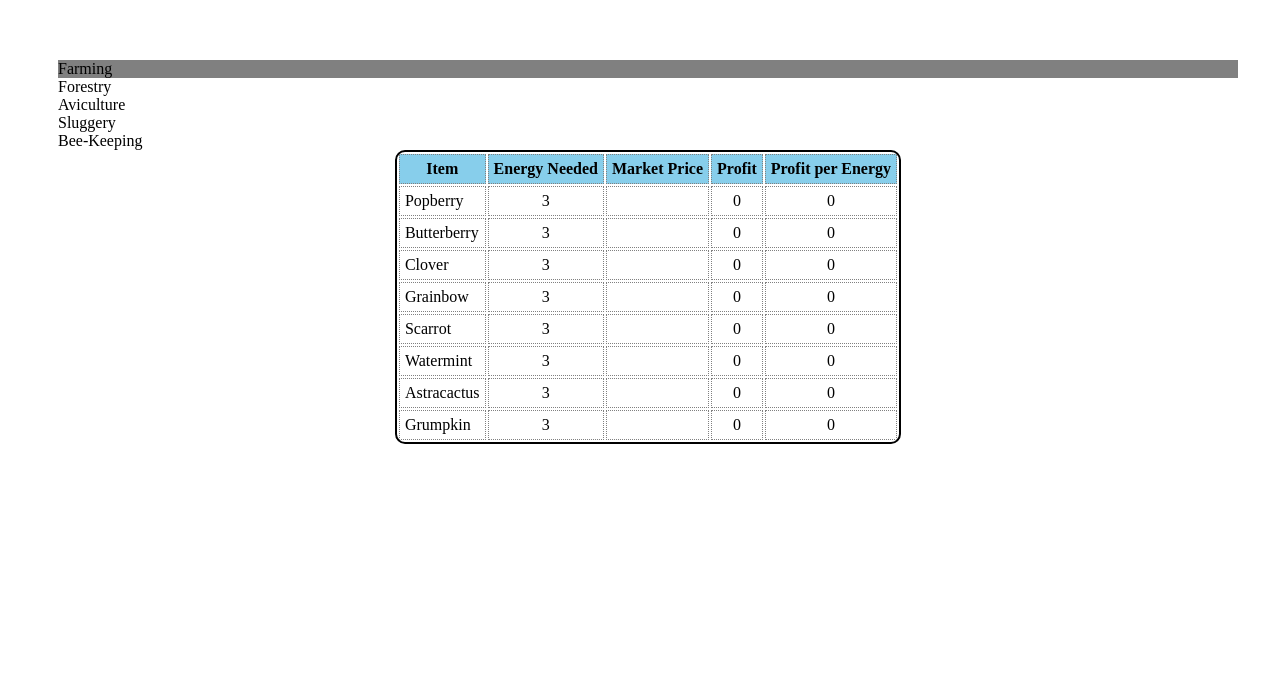
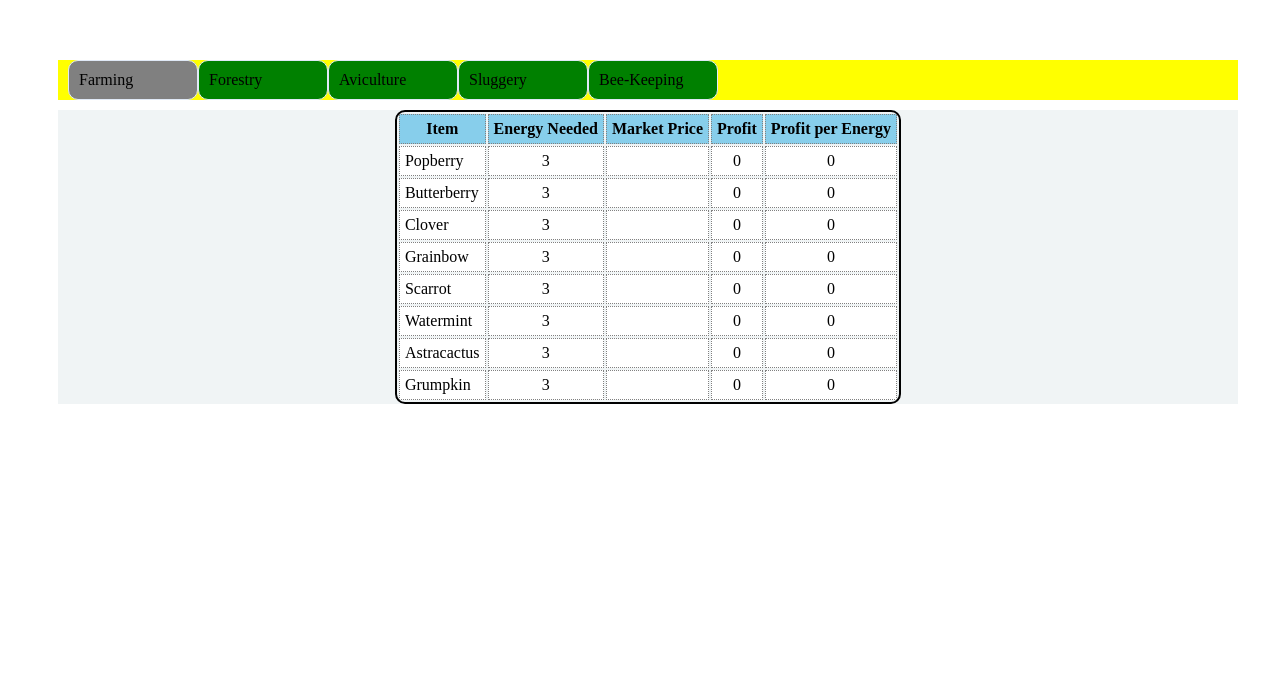
Before and after one commit to kyusyer/pixelsrecipe, a Django app: page /recipe/resources in a window 1280 px wide. Shown: the part 60-744 px from the top of the page. Run offline with Django 5.2, Linux system fonts and the light colour scheme; data comes from the database, SQL or seed files in the repository; data that the repository does not hold is empty.

Commit message:
collect static

```diff
--- a/pixels/static/recipe/stylesheet.css
+++ b/pixels/static/recipe/stylesheet.css
@@ -1,6 +1,8 @@
 /* #################################################################### */
 /* Header styling */
-
+body {
+    min-width: 500px;
+}
 
 header {
     position: fixed;
@@ -115,7 +117,7 @@ main {
     font-size: 1.5rem;
 }
 
-#selection-list{
+#selection-list {
     font-size: 1.2rem;
 }
 
@@ -186,3 +188,38 @@ td {
 td:first-child {
     text-align: left;
 }
+
+
+
+
+/* Industry Menu */
+
+#industry-menu {
+    background-color: yellow;
+    display: flex;
+    flex-wrap: wrap;
+    flex-direction: row;
+    padding-left: 10px;
+    margin-bottom: 10px;
+
+}
+
+.industry {
+    background-color: green;
+    border: 1px solid rgb(224, 233, 246);
+    padding: 10px;
+    box-sizing: border-box;
+    border-radius: 10px;
+    user-select: none;
+    width: 20%;
+    min-width: 88px;
+    max-width: 130px;
+}
+
+.industry:hover {
+    box-shadow: 0 0 5px red;
+}
+
+#industry-info {
+    background-color: rgba(239, 243, 245, 0.915);
+}
```
